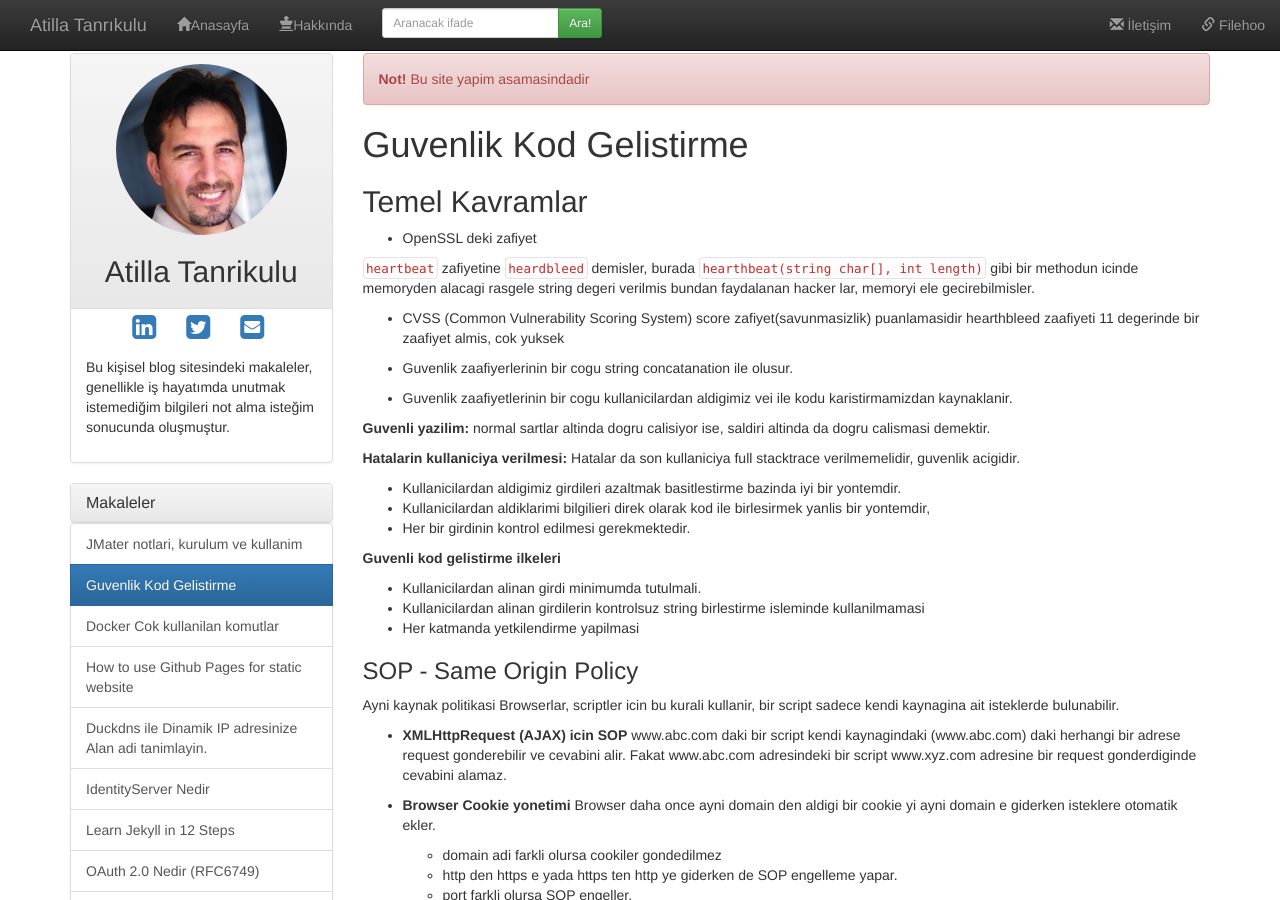
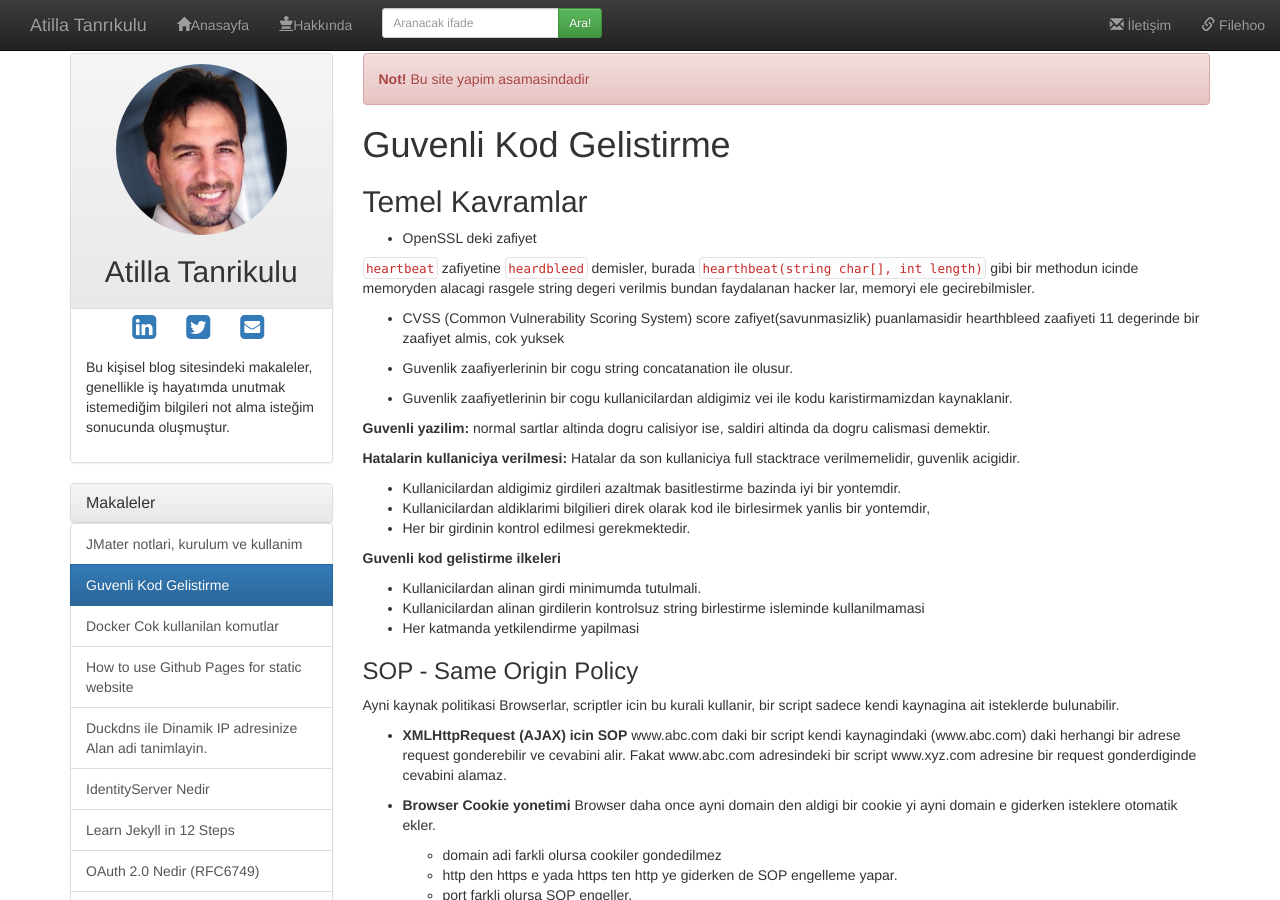
Before and after one commit to atillatan/blog, a Jekyll site: the page built from _articles/guvenli-kod-gelistirme.md, in a window 1280 px wide and 900 px high. Built offline with Jekyll 4.4.1, drawn with Linux system fonts in a browser that asks for light colours; nearby versions of some CDN libraries; comment, search, counter and statistics services are not loaded.

Commit message:
title fixed

```diff
--- a/_articles/guvenli-kod-gelistirme.md
+++ b/_articles/guvenli-kod-gelistirme.md
@@ -1,11 +1,13 @@
 ---
 layout: article
-title: Guvenlik Kod Gelistirme
-description: Guvenlik Kod Gelistirme
+title: Guvenli Kod Gelistirme
+permalink: /articles/:title/
+description: Guvenli Kod Gelistirme
 comments: true
 sortorder: 20
 ---
-# Guvenlik Kod Gelistirme
+
+# Guvenli Kod Gelistirme
 
 ## Temel Kavramlar
 
--- a/_config.yml
+++ b/_config.yml
@@ -4,9 +4,7 @@ domain-name: atilla.tanrikulu.biz
 url: "" # the base hostname & protocol for your site, e.g. http://example.com
 twitter_username: atillatanrikulu
 github_username:  atillatan
-keywords: >- # this means to ignore newlines until "description:"
-  java, c#, csharp, code, coding, sql, redis, cache, script, javascript
-description: >- # this means to ignore newlines until "author:"
+description: >-
   atilla.tanrikulu.biz Bir çok kategoride güzel ve özgün makaleler okuyabileceğiniz güncel bir blog
 author: Atilla Tanrikulu
 environment: production
@@ -23,12 +21,13 @@ disqus:
 plugins:
   - jekyll-feed
   - jekyll-seo-tag
-  - jekyll-minifier
+
 
 exclude:
-  - Readme.md
+  - README.md
   - node_modules
   - lib
+  - CNAME
 
 collections:
   downloads:
```
